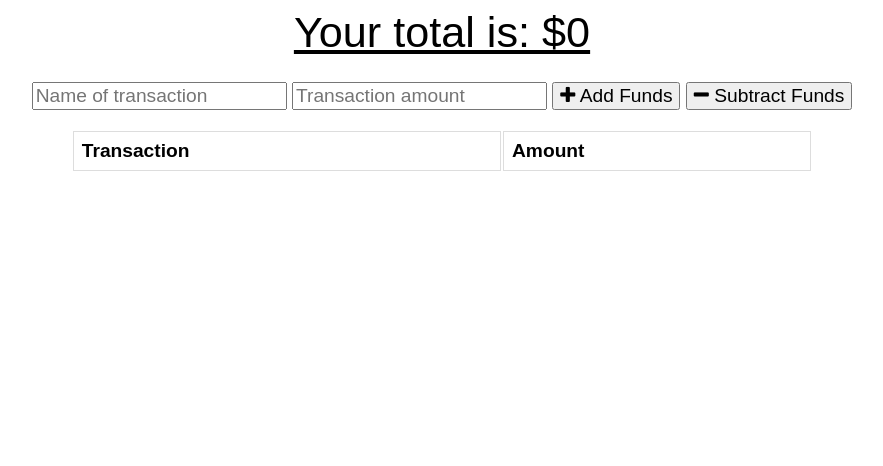
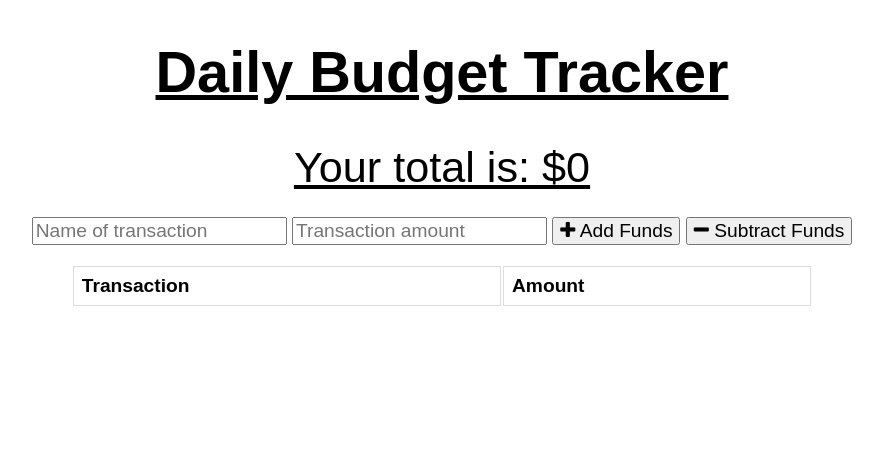
Before and after one commit to Boaardz56/PWA, a website: page public/index.html in a window 1280 px wide. Shown: the whole page, without its empty margins (198-1081 px from the left). Drawn offline with nearby package versions, Linux system fonts and the light colour scheme; no server answers.

Commit message:
manifest.webmanifest file

```diff
--- a/public/index.html
+++ b/public/index.html
@@ -16,6 +16,7 @@
 <body>
   <div class="wrapper">
     <div class="total">
+      <h1> Daily Budget Tracker</h1>
       <div class="total">Your total is: $<span id="total">0</span></div>
     </div>
 
```
Also changed, not shown: public/manifest.webmanifest.
